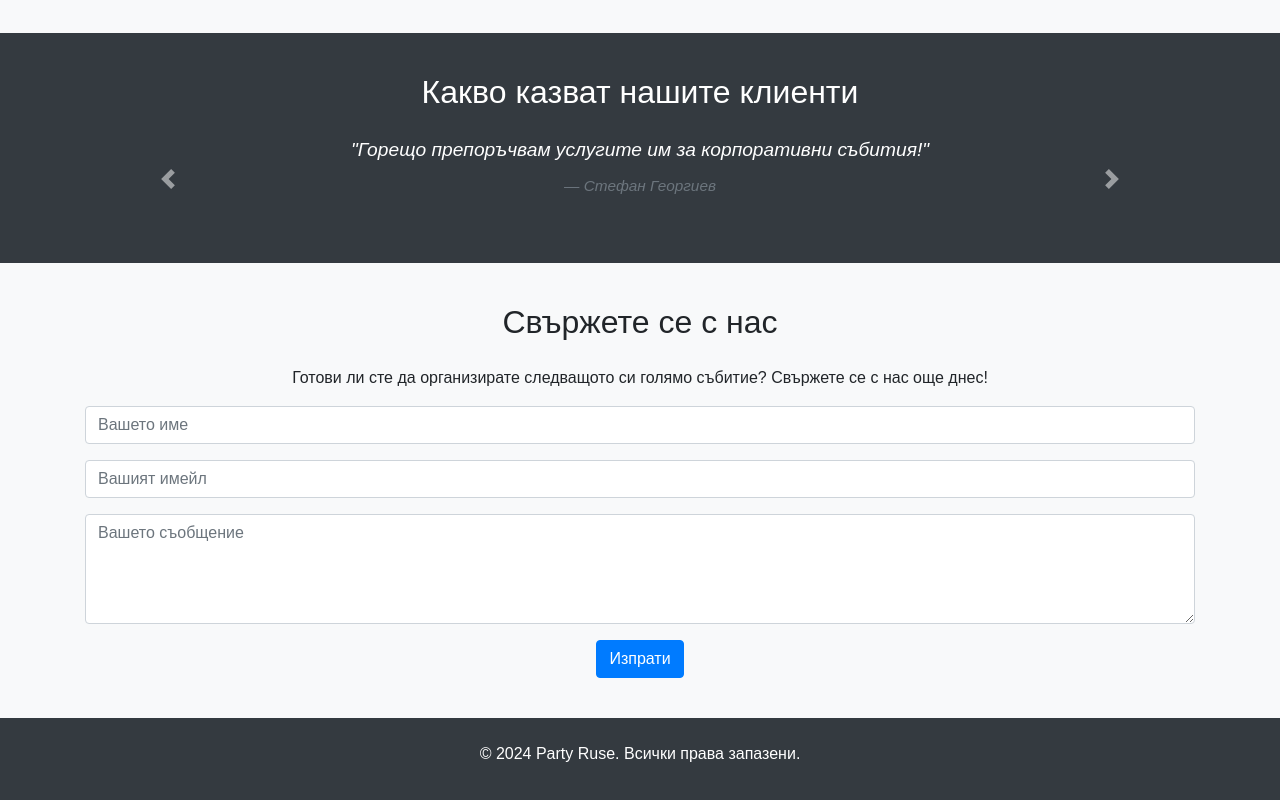
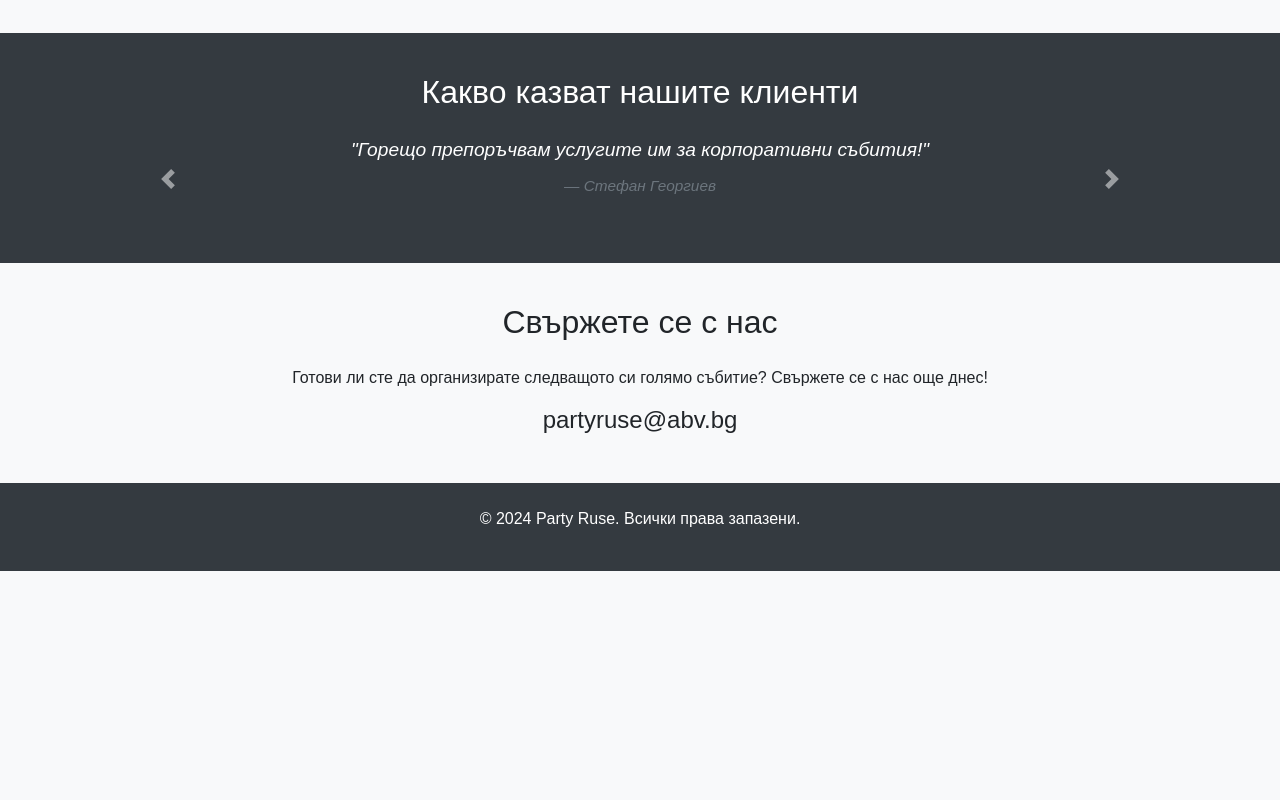
Before and after one commit to sonerkochan/PartyRuse, a plain HTML site: page index.html in a window 1280 px wide. Shown: the part 1057-1857 px from the top of the page. After the commit the page ends 1628 px from the top, so only its background shows below. Drawn offline with nearby package versions, Linux system fonts and the light colour scheme.

Commit message:
Update contact form

```diff
--- a/index.html
+++ b/index.html
@@ -179,18 +179,8 @@
         <div class="container">
             <h2 class="mb-4">Свържете се с нас</h2>
             <p>Готови ли сте да организирате следващото си голямо събитие? Свържете се с нас още днес!</p>
-            <form>
-                <div class="form-group">
-                    <input type="text" class="form-control" placeholder="Вашето име" aria-label="Вашето име">
-                </div>
-                <div class="form-group">
-                    <input type="email" class="form-control" placeholder="Вашият имейл" aria-label="Вашият имейл">
-                </div>
-                <div class="form-group">
-                    <textarea class="form-control" rows="4" placeholder="Вашето съобщение" aria-label="Вашето съобщение"></textarea>
-                </div>
-                <button type="submit" class="btn btn-primary">Изпрати</button>
-            </form>
+	    <h4>partyruse@abv.bg</h4>
+
         </div>
     </section>
 
```
